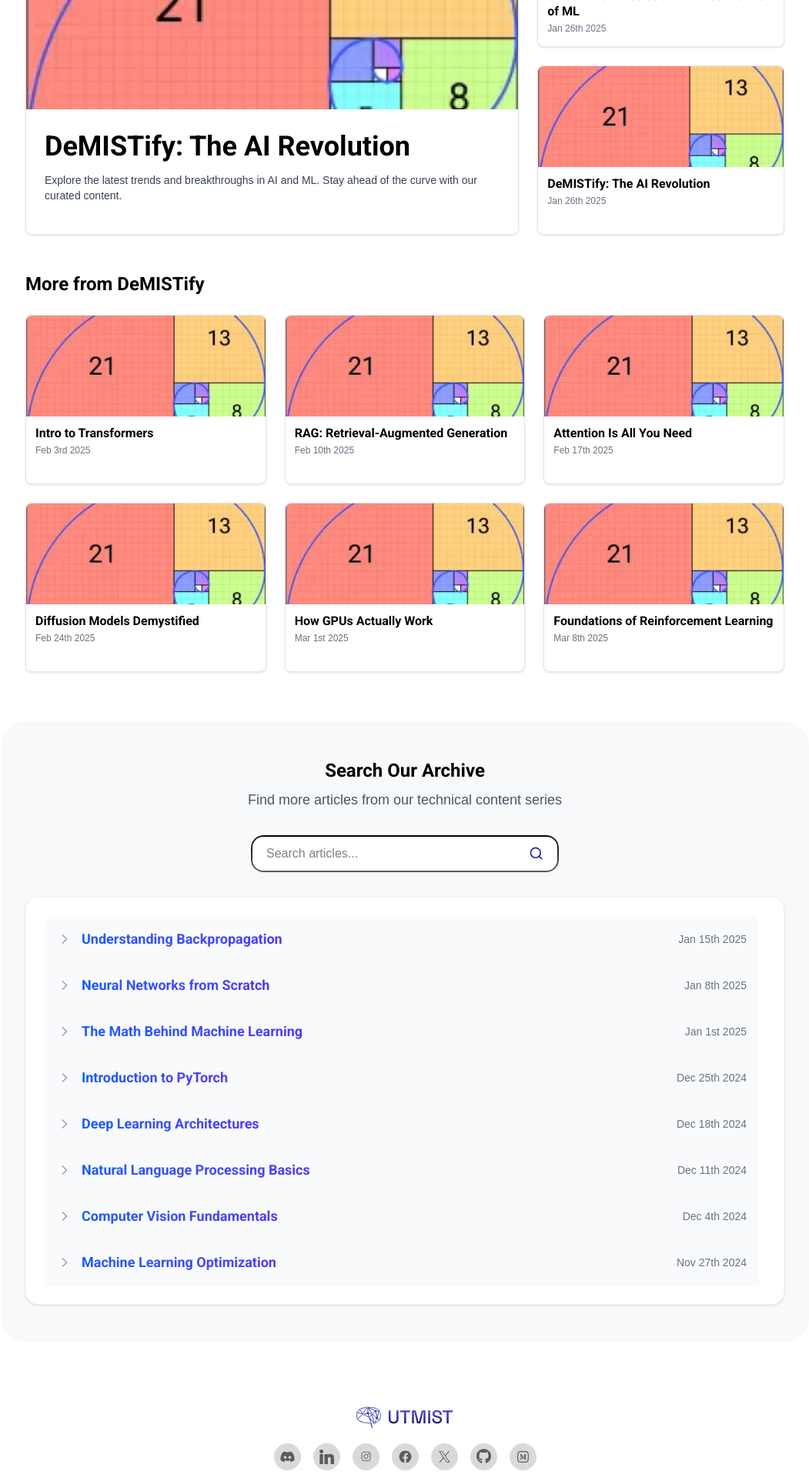
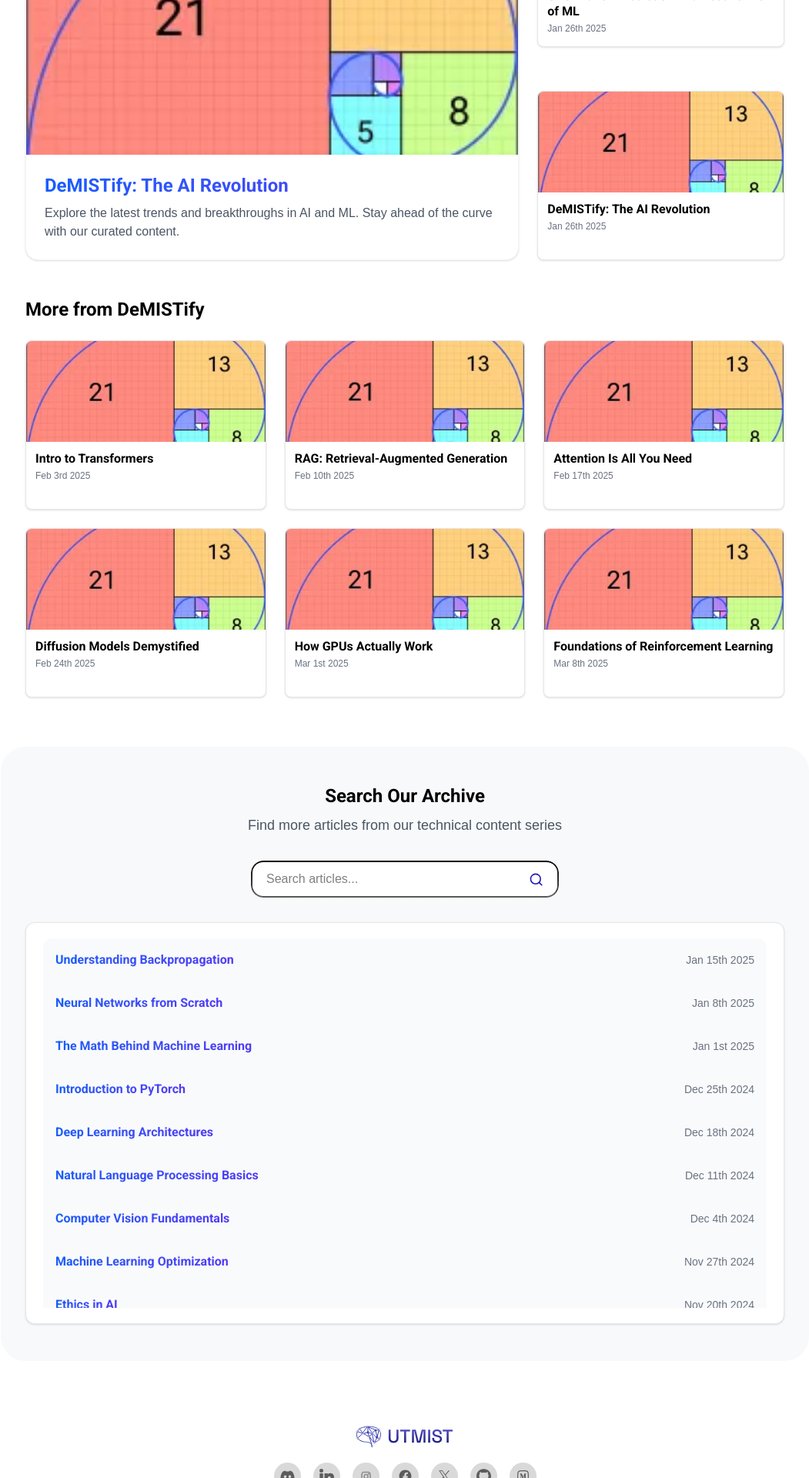
Before and after one commit to UTMIST/UTMIST, a Next.js app in the folder client/: page /blog in a window 1280 px wide. Shown: the part 514-2434 px from the top of the page at 77% size, without its empty margins (114-1165 px from the left). Built offline with nearby package versions, Linux system fonts and the light colour scheme.

Commit message:
Add scrolling

```diff
--- a/client/src/app/blog/page.tsx
+++ b/client/src/app/blog/page.tsx
@@ -5,8 +5,8 @@ import BlogCardLarge from "@/components/cards/blog-card-large";
 import dummy from "@/assets/photos/fibseq.webp";
 import BlogCardSmall from "@/components/cards/blog-card-small";
 import BlogListItem from "@/components/cards/blog-list-item";
-import { Search } from "lucide-react";
-import { useState } from "react";
+import { Search, ChevronDown } from "lucide-react";
+import { useState, useRef, useEffect } from "react";
 
 const featuredPosts = {
   main: {
@@ -128,8 +128,19 @@ const archiveList = [
 ];
 
 export default function BlogPage() {
+  const [searchTerm, setSearchTerm] = useState("");
+  const [isAtBottom, setIsAtBottom] = useState(false);
+  const scrollContainerRef = useRef<HTMLDivElement>(null);
 
-  const [searchTerm, setSearchTerm] = useState("");
+  // Handle scroll event
+  const handleScroll = () => {
+    if (scrollContainerRef.current) {
+      const { scrollTop, scrollHeight, clientHeight } = scrollContainerRef.current;
+      const isBottom = Math.abs(scrollHeight - clientHeight - scrollTop) < 1;
+      setIsAtBottom(isBottom);
+    }
+  };
+
   const filteredArchive = archiveList.filter(
     (blog) =>
       blog.title.toLowerCase().includes(searchTerm.toLowerCase()) ||
@@ -186,8 +197,13 @@ export default function BlogPage() {
           </div>
         </div>
         {/* Archive List */}
-        <div className="bg-white rounded-2xl p-6 border border-gray-100 shadow-sm">
-          <div className={`space-y-0.5 ${filteredArchive.length > 8 ? 'max-h-[480px] overflow-y-auto pr-2' : ''}`}>
+        <div className="bg-white rounded-xl p-4 sm:p-5 border border-gray-200 shadow-sm relative">
+          <div
+            ref={scrollContainerRef}
+            onScroll={handleScroll}
+            className={`space-y-[0.25rem] overflow-y-auto px-0.5 scrollbar max-h-[320px] sm:max-h-[480px]`}
+            style={{ overscrollBehavior: 'contain' }}
+          >
             {filteredArchive.map((blog, index) => (
               <BlogListItem
                 key={index}
@@ -197,9 +213,17 @@ export default function BlogPage() {
               />
             ))}
             {filteredArchive.length === 0 && (
-              <p className="text-center text-gray-500 py-4">No articles found matching your search.</p>
+              <p className="text-center text-gray-500 py-4">
+                No articles found matching your search.
+              </p>
             )}
           </div>
+          {/* Show more button */}
+          {filteredArchive.length > 4 && !isAtBottom && (
+            <div className="absolute bottom-2 left-1/2 -translate-x-1/2 sm:hidden bg-white/80 backdrop-blur rounded-full p-1 shadow-sm animate-bounce flex items-center justify-center w-7 h-7">
+              <ChevronDown className="w-5 h-5 text-gray-500" />
+            </div>
+          )}
         </div>
       </div>
     </main>
--- a/client/src/components/cards/blog-card-large.tsx
+++ b/client/src/components/cards/blog-card-large.tsx
@@ -4,21 +4,22 @@ import { EventCardProps } from "@/types/Blog";
 export default function BlogCardLarge({ title, date, image, url }: EventCardProps) {
   return (
     <a href={url} target="_blank" rel="noopener noreferrer">
-    <div className="relative w-full h-full min-h-[440px] lg:min-h-0 flex flex-col rounded-lg overflow-hidden shadow-sm border border-gray-200 bg-white">
-      <div className="relative w-full h-[70%]">
+      <div className="bg-white rounded-2xl border border-gray-100 shadow-sm overflow-hidden">
+        <div className="aspect-[16/9] relative">
           <Image
             src={image}
             alt={title}
             fill
             className="object-cover"
-          priority
           />
         </div>
-      <div className="absolute bottom-0 left-0 w-full p-6 bg-white h-[35%]">
-        <h2 className="text-black font-semibold text-2xl sm:text-3xl lg:text-4xl leading-snug">
+        <div className="p-6">
+          <h3 className="font-medium text-lg sm:text-xl lg:text-2xl bg-gradient-to-r from-blue-600 to-indigo-600 bg-clip-text text-transparent mb-2">
             {title}
-        </h2>
-        <p className="text-gray-700 text-xs sm:text-sm mt-2">{date}</p>
+          </h3>
+          <p className="text-gray-600 text-sm sm:text-base">
+            {date}
+          </p>
         </div>
       </div>
     </a>
--- a/client/src/components/cards/blog-list-item.tsx
+++ b/client/src/components/cards/blog-list-item.tsx
@@ -1,4 +1,3 @@
-import { ChevronRight } from "lucide-react";
 import { EventCardProps } from "@/types/Blog";
 
 interface BlogListItemProps extends EventCardProps {
@@ -9,16 +8,15 @@ interface BlogListItemProps extends EventCardProps {
 export default function BlogListItem({ title, date, url, isFirst, isLast }: BlogListItemProps) {
   return (
     <a href={url} target="_blank" rel="noopener noreferrer">
-      <div className={`bg-gray-50 hover:bg-gray-100 transition-colors p-4 flex items-center justify-between
+      <div className={`bg-gray-50 hover:bg-gray-100 transition-colors p-3 sm:p-4 flex items-center justify-between
         ${isFirst ? 'rounded-t-xl' : ''}
         ${isLast ? 'rounded-b-xl' : ''}`}>
-        <div className="flex items-center gap-2 sm:gap-3 flex-1 min-w-0">
-          <ChevronRight className="w-4 h-4 sm:w-5 sm:h-5 text-gray-400 flex-shrink-0" />
-          <h3 className="font-medium text-base sm:text-lg bg-gradient-to-r from-blue-600 to-indigo-600 bg-clip-text text-transparent truncate">
+        <div className="min-w-0">
+          <h3 className="font-medium text-sm sm:text-base bg-gradient-to-r from-blue-600 to-indigo-600 bg-clip-text text-transparent truncate">
             {title}
           </h3>
         </div>
-        <p className="text-gray-500 text-xs sm:text-sm ml-4 flex-shrink-0">
+        <p className="text-gray-500 text-xs sm:text-sm ml-3 sm:ml-4 flex-shrink-0">
           {date}
         </p>
       </div>
--- a/client/src/styles/blog.css
+++ b/client/src/styles/blog.css
@@ -120,3 +120,45 @@
     width: 1.2rem;
     height: 1.2rem;
 }
+
+.scrollbar::-webkit-scrollbar {
+  width: 6px;
+}
+
+.scrollbar::-webkit-scrollbar-track {
+  background: var(--scrollbar-track);
+  border-radius: 3px;
+}
+
+.scrollbar::-webkit-scrollbar-thumb {
+  background: var(--scrollbar-thumb);
+  border-radius: 3px;
+}
+
+.scrollbar::-webkit-scrollbar-thumb:hover {
+  background: #64748B;
+}
+
+/* For Firefox */
+.scrollbar {
+  scrollbar-width: thin;
+  scrollbar-color: var(--scrollbar-thumb) var(--scrollbar-track);
+}
+
+/* Target custom scrollbar */
+.scroll-dark::-webkit-scrollbar {
+    width: 8px;
+  }
+
+  .scroll-dark::-webkit-scrollbar-track {
+    background: #cbd5e1; /* lighter slate */
+  }
+
+  .scroll-dark::-webkit-scrollbar-thumb {
+    background: #334155; /* darker slate */
+    border-radius: 4px;
+  }
+
+  .scroll-dark::-webkit-scrollbar-thumb:hover {
+    background: #1e293b; /* even darker on hover */
+  }
```
Lines whose indentation alone changed are shown as unchanged.
